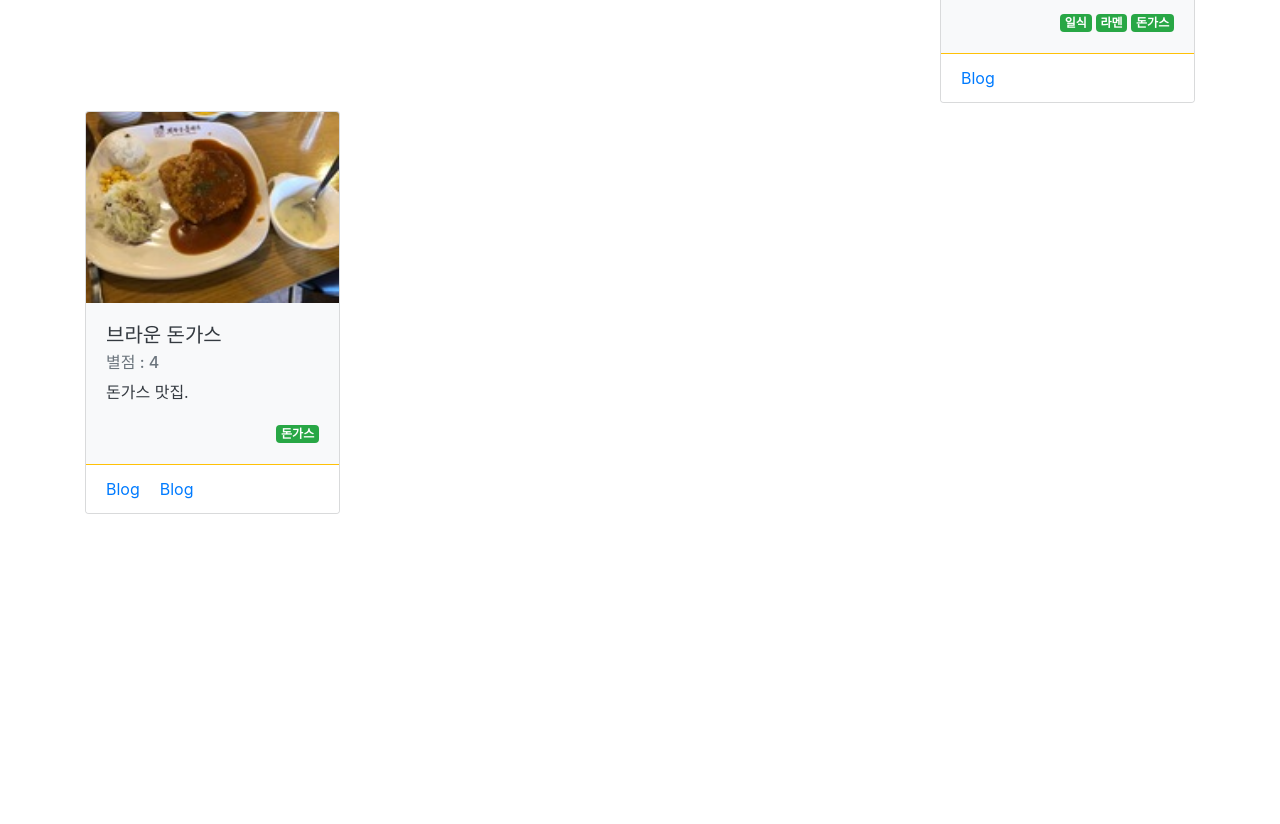
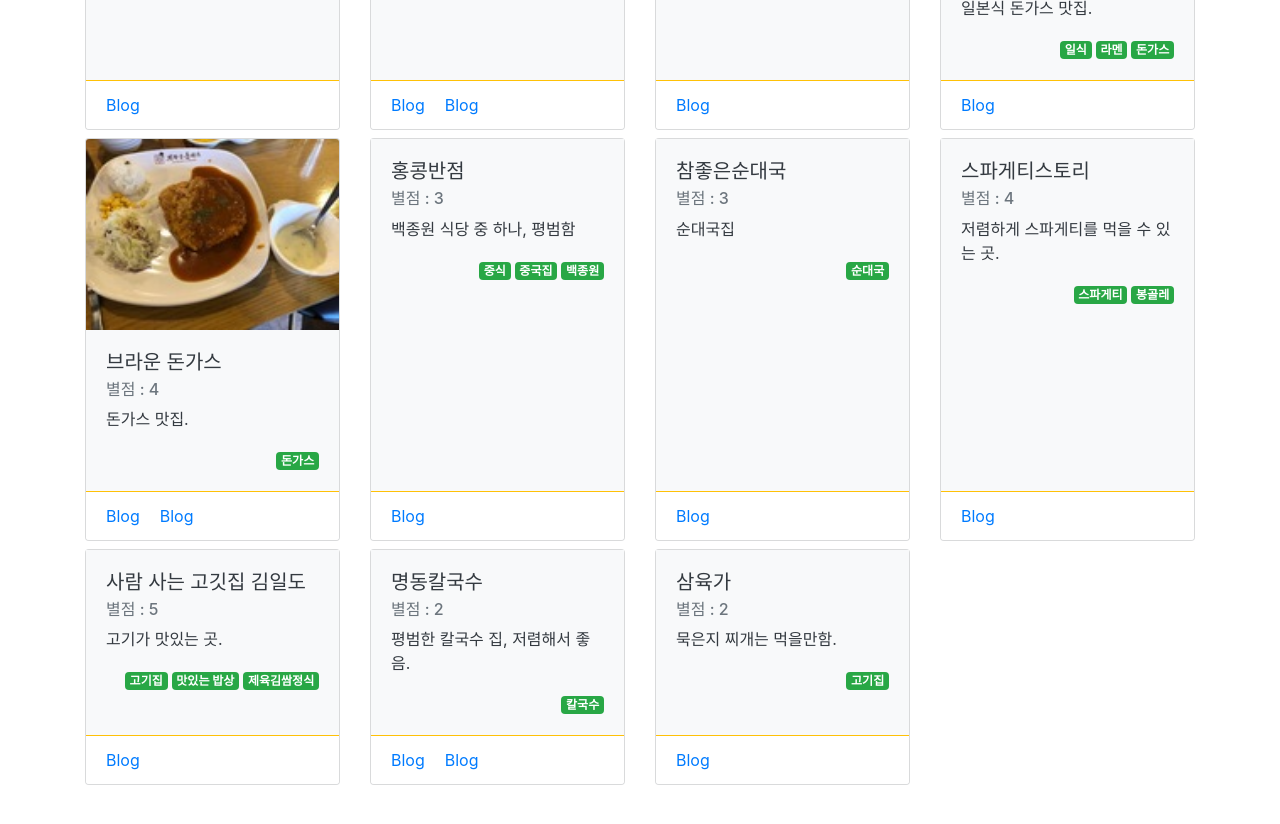
Before and after one commit to akageun/sinnonhyeon_food, a Vue app: page /#/ in a window 1280 px wide. Shown: the part 800-1624 px from the top of the page. Before the commit the page ends 1362 px from the top, so only its background shows below. Built offline with nearby package versions, Linux system fonts and the light colour scheme.

Commit message:
가게 추가.

```diff
--- a/src/components/Store_list.vue
+++ b/src/components/Store_list.vue
@@ -1,10 +1,10 @@
 <template>
   <div class="container mt-3 mb-5">
     <h3>신논현 맛집</h3>
-
+    <h6 class="text-right">{{storeList.length}}개의 맛집이 있습니다.</h6>
     <div class="row">
-      <div class="col-lg-3 col-md-4 col-sm-6 col-xs-6 mt-2" v-for="store in storeList">
-        <div class="card text-dark bg-light">
+      <div class="col-lg-3 col-md-4 col-sm-6 col-xs-6 mt-2 " v-for="store in storeList">
+        <div class="card text-dark bg-light  h-100">
           <img class="card-img-top" v-if="store.thumbnail_img" :src="store.thumbnail_img" :alt="store.store_nm">
           <div class="card-body bg-light">
             <h5 class="card-title">{{store.store_nm}}</h5>
--- a/src/data/store_data.js
+++ b/src/data/store_data.js
@@ -103,7 +103,7 @@ exports.default = [
   },
   {
     store_nm: "브라운 돈가스",
-    store_desc: " 돈가스 맛집.",
+    store_desc: "돈가스 맛집.",
     rate: 4,
     thumbnail_img: "static/img1/thumb_2.jpg",
     ref_link: [
@@ -113,5 +113,77 @@ exports.default = [
     label: [
       "돈가스"
     ]
+  },
+  {
+    store_nm: "홍콩반점",
+    store_desc: "백종원 식당 중 하나, 평범함",
+    rate: 3,
+    ref_link: [
+      "https://blog.naver.com/thekal3979/221363961942"
+    ],
+    label: [
+      "중식",
+      "중국집",
+      "백종원"
+    ]
+  },
+  {
+    store_nm: "참좋은순대국",
+    store_desc: "순대국집",
+    rate: 3,
+    ref_link: [
+      "https://blog.naver.com/dnekal92/221381307220"
+    ],
+    label: [
+      "순대국",
+    ]
+  },
+  {
+    store_nm: "스파게티스토리",
+    store_desc: "저렴하게 스파게티를 먹을 수 있는 곳.",
+    rate: 4,
+    ref_link: [
+      "https://blog.naver.com/19dwd/221186529265"
+    ],
+    label: [
+      "스파게티",
+      "봉골레",
+    ]
+  },
+  {
+    store_nm: "사람 사는 고깃집 김일도",
+    store_desc: "고기가 맛있는 곳.",
+    rate: 5,
+    ref_link: [
+      "https://blog.naver.com/sofushgdma87/221306377165"
+    ],
+    label: [
+      "고기집",
+      "맛있는 밥상",
+      "제육김쌈정식",
+    ]
+  },
+  {
+    store_nm: "명동칼국수",
+    store_desc: "평범한 칼국수 집, 저렴해서 좋음.",
+    rate: 2,
+    ref_link: [
+      "https://fmsjjang.blog.me/221269697428",
+      "https://blog.naver.com/lllmissl/221303085754"
+    ],
+    label: [
+      "칼국수",
+    ]
+  },
+  {
+    store_nm: "삼육가",
+    store_desc: "묵은지 찌개는 먹을만함.",
+    rate: 2,
+    ref_link: [
+      "https://blog.naver.com/0602line/221325283531"
+    ],
+    label: [
+      "고기집",
+    ]
   }
-]
+];
```
